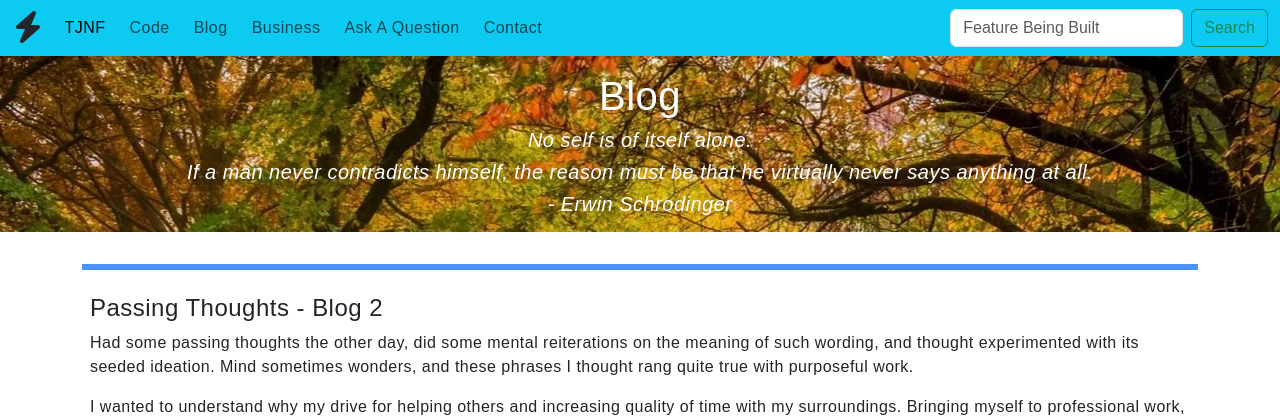
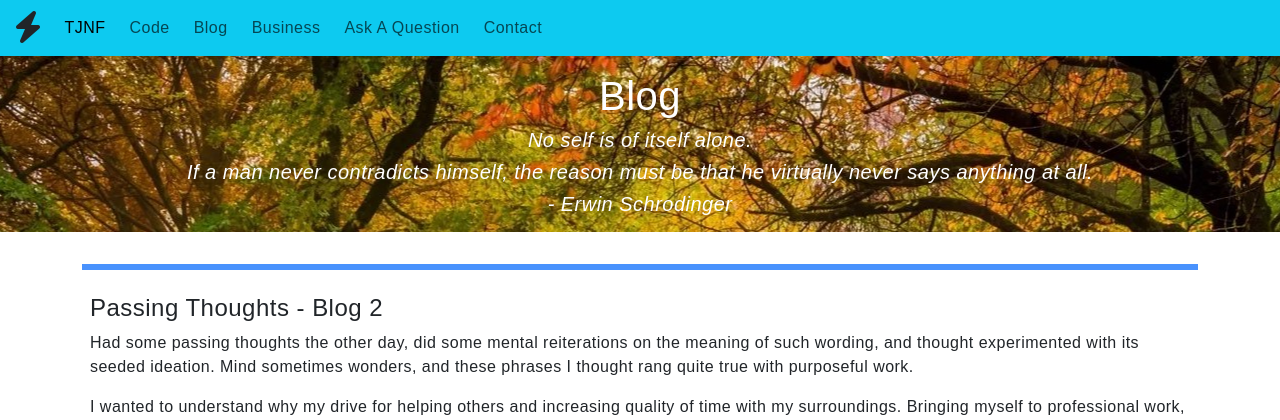
Before and after one commit to tjaskot/website, a FastAPI app: page /blog in a window 1280 px wide. Shown: the top 420 px of the page. Run offline with FastAPI, Linux system fonts and the light colour scheme.

Commit message:
removing search under construction

```diff
--- a/app/templates/base.html
+++ b/app/templates/base.html
@@ -56,10 +56,10 @@
 <!--                  </ul>-->
 <!--                </li>-->
               </ul>
-              <form class="d-flex" role="search">
-                <input class="form-control me-2" type="search" placeholder="Feature Being Built" aria-label="Search">
-                <button class="btn btn-outline-success" type="submit">Search</button>
-              </form>
+{#              <form class="d-flex" role="search">#}
+{#                <input class="form-control me-2" type="search" placeholder="Feature Being Built" aria-label="Search">#}
+{#                <button class="btn btn-outline-success" type="submit">Search</button>#}
+{#              </form>#}
             </div>
           </div>
         </nav>
```
